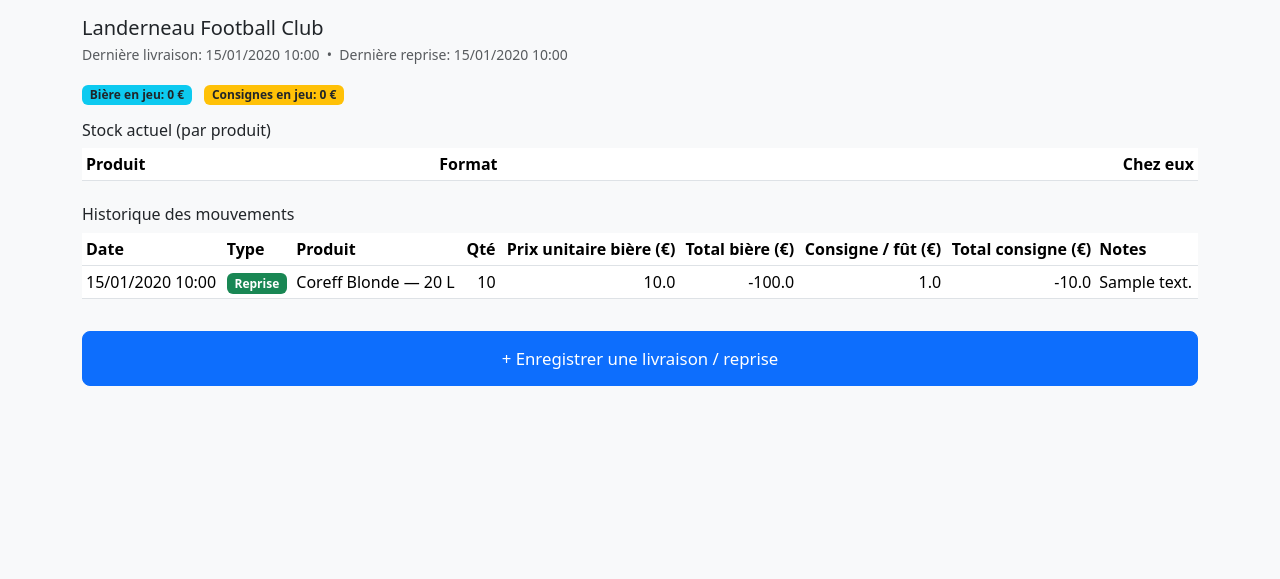
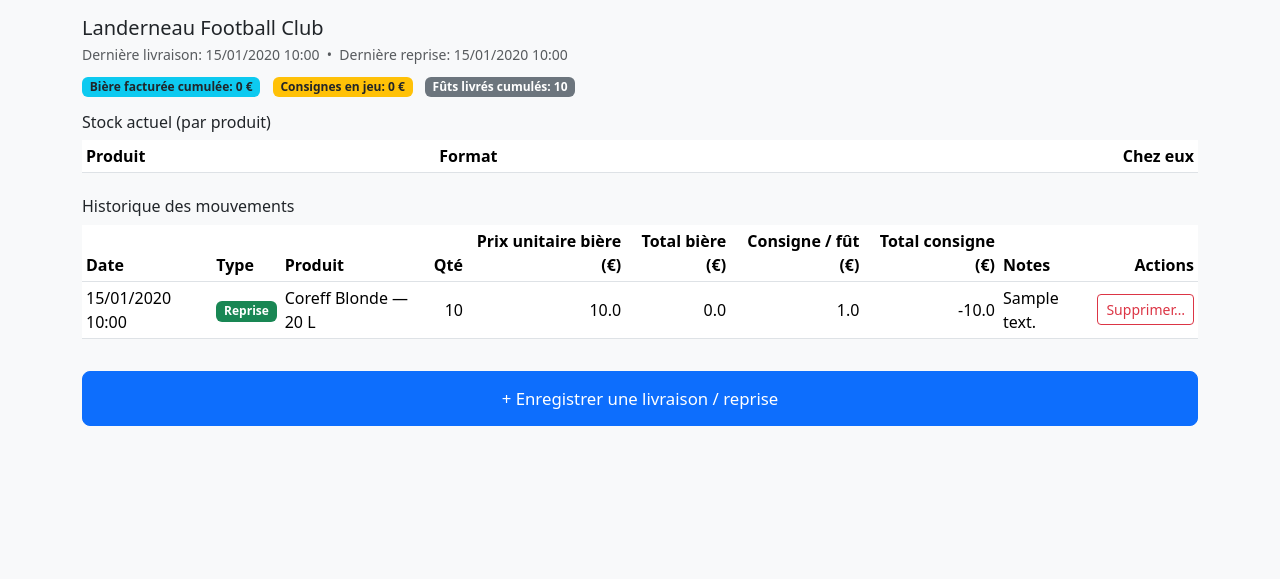
Before and after one commit to lecentrallanderneau-oss/livraison-et-suivi-futs, a Flask app: template templates/client_detail.html in a window 1280 px wide. Shown: the part 57-636 px from the top of the page. Run offline with Flask 3, Linux system fonts and the light colour scheme; tables that the repository leaves empty hold one stand-in row (values such as "Sample post"); the template is opened without the code that fills it: values that come from a table or form of the project are taken from there, most other values are stand-ins (such as "Sample title", 1, 10 or a date in 2020); lists and menus that the app fills with data are empty.

Commit message:
Update client_detail.html

```diff
--- a/templates/client_detail.html
+++ b/templates/client_detail.html
@@ -2,15 +2,16 @@
 {% block title %}{{ client.name }}{% endblock %}
 {% block content %}
 <h5 class="mb-1">{{ client.name }}</h5>
-<div class="text-muted small mb-3">
+<div class="text-muted small mb-2">
   {% if last_delivery_at %}Dernière livraison: {{ last_delivery_at.strftime('%d/%m/%Y %H:%M') }}{% else %}Aucune livraison{% endif %}
   &nbsp;•&nbsp;
   {% if last_pickup_at %}Dernière reprise: {{ last_pickup_at.strftime('%d/%m/%Y %H:%M') }}{% else %}Aucune reprise{% endif %}
 </div>
 
 <div class="mb-3">
-  <span class="badge bg-info text-dark me-2">Bière en jeu: {{ '%.0f'|format(beer_in_play) }} €</span>
-  <span class="badge bg-warning text-dark">Consignes en jeu: {{ '%.0f'|format(deposit_in_play) }} €</span>
+  <span class="badge bg-info text-dark me-2">Bière facturée cumulée: {{ '%.0f'|format(beer_billed_cum or 0) }} €</span>
+  <span class="badge bg-warning text-dark me-2">Consignes en jeu: {{ '%.0f'|format(deposit_in_play or 0) }} €</span>
+  <span class="badge bg-secondary">Fûts livrés cumulés: {{ delivered_qty_cum or 0 }}</span>
 </div>
 
 <h6 class="mb-2">Stock actuel (par produit)</h6>
@@ -32,7 +33,7 @@
 
 <h6 class="mt-4 mb-2">Historique des mouvements</h6>
 <div class="table-responsive">
-<table class="table table-sm bg-white">
+<table class="table table-sm bg-white align-middle">
   <thead>
     <tr>
       <th>Date</th>
@@ -44,14 +45,15 @@
       <th class="text-end">Consigne / fût (€)</th>
       <th class="text-end">Total consigne (€)</th>
       <th>Notes</th>
+      <th class="text-end">Actions</th>
     </tr>
   </thead>
   <tbody>
     {% for m in movements %}
-      {% set sign = 1 if m.type == 'OUT' else -1 %}
+      {% set sign = 1 if m.type == 'OUT' else 0 %} {# IN ne déduit pas la bière #}
       {% set unit = m.unit_price_ttc if m.unit_price_ttc is not none else 0 %}
       {% set beer_total = sign * m.qty * unit %}
-      {% set deposit_total = sign * m.qty * m.deposit_per_keg %}
+      {% set deposit_total = (1 if m.type=='OUT' else -1) * m.qty * m.deposit_per_keg %}
       <tr>
         <td>{{ m.created_at.strftime('%d/%m/%Y %H:%M') }}</td>
         <td>
@@ -68,9 +70,12 @@
         <td class="text-end">{{ m.deposit_per_keg|float|round(2) }}</td>
         <td class="text-end">{{ deposit_total|float|round(2) }}</td>
         <td>{{ m.notes or '' }}</td>
+        <td class="text-end">
+          <a class="btn btn-sm btn-outline-danger" href="{{ url_for('movement_confirm_delete', movement_id=m.id) }}">Supprimer…</a>
+        </td>
       </tr>
     {% else %}
-      <tr><td colspan="9" class="text-center text-muted">Aucun mouvement enregistré</td></tr>
+      <tr><td colspan="10" class="text-center text-muted">Aucun mouvement enregistré</td></tr>
     {% endfor %}
   </tbody>
 </table>
```
